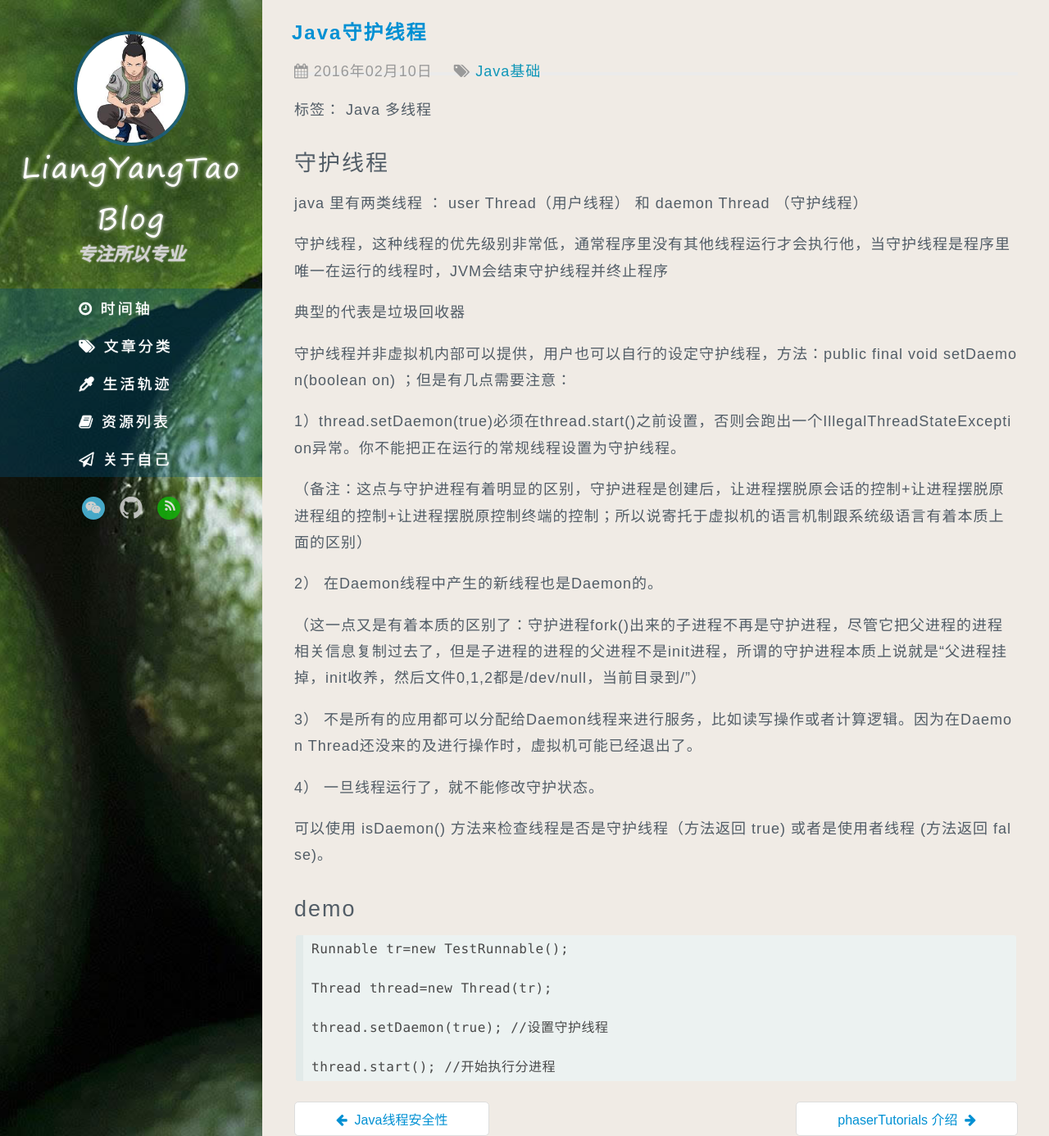
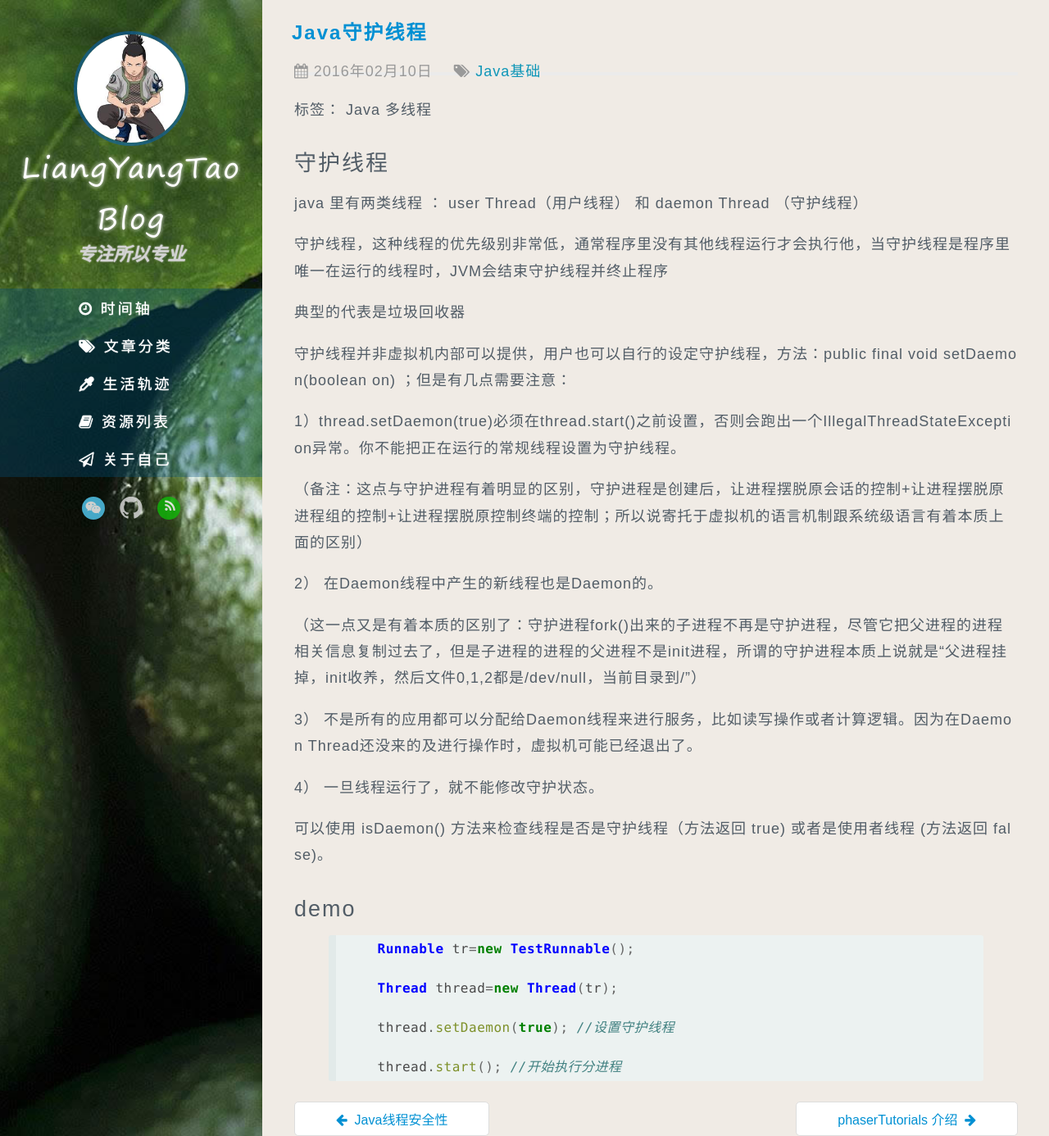
Before and after one commit to liangyangtao/liangyangtao.github.io, a Jekyll site: the page built from _posts/JAVA从零开始/2016-02-10-java守护线程.md, in a window 1280 px wide and 1386 px high. Shown: the whole window at 82% size. Built offline with Jekyll 4.4.1, drawn with Linux system fonts in a browser that asks for light colours; some web fonts are replaced; comment, search, counter and statistics services are not loaded.

Commit message:
格式化

```diff
--- a/_posts/JAVA从零开始/2016-02-10-java守护线程.md
+++ b/_posts/JAVA从零开始/2016-02-10-java守护线程.md
@@ -40,7 +40,8 @@ java 里有两类线程 ： user Thread（用户线程） 和 daemon  Thread （
 ## demo
 
 
-
+>
+{% highlight java %}
 
     Runnable tr=new TestRunnable();
 
@@ -49,3 +50,5 @@ java 里有两类线程 ： user Thread（用户线程） 和 daemon  Thread （
     thread.setDaemon(true); //设置守护线程
 
     thread.start(); //开始执行分进程
+
+{% endhighlight %}
```
